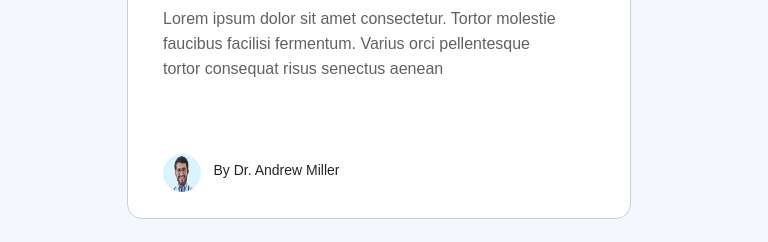
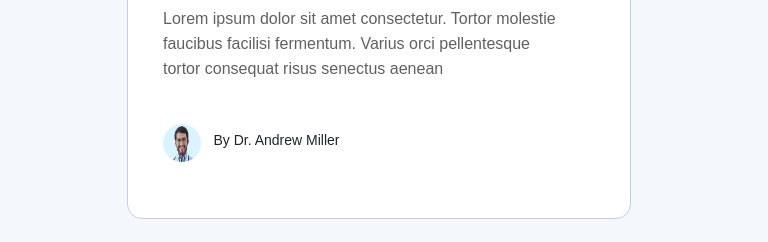
Before and after one commit to Preethivasu10/gwa_projects, a React (Create React App) app: page / in a window 768 px wide. Shown: the part 3600-3842 px from the top of the page. Built offline with nearby package versions, Linux system fonts and the light colour scheme; the HTML template or start-up script is replaced by a standard one.

Commit message:
corrected the tab view

```diff
--- a/src/components/Insight/Insights.css
+++ b/src/components/Insight/Insights.css
@@ -1228,6 +1228,25 @@ gap: 0px;
     background: url('/public/insight2.jpg') center no-repeat;
     background-size: cover;
     }
+    .text-box-person-two{
+        width:200px;
+        height: auto;
+    gap: 12px;
+     opacity: 1;
+    display: flex;
+    margin-top: 60px;
+
+    }
+    .text-box-person-one{
+        width:  177px;
+        height: auto;
+    gap: 12px;
+     opacity: 1;
+    display: flex;
+    margin-top: 60px;
+
+    }
+
 
 
 }
```
